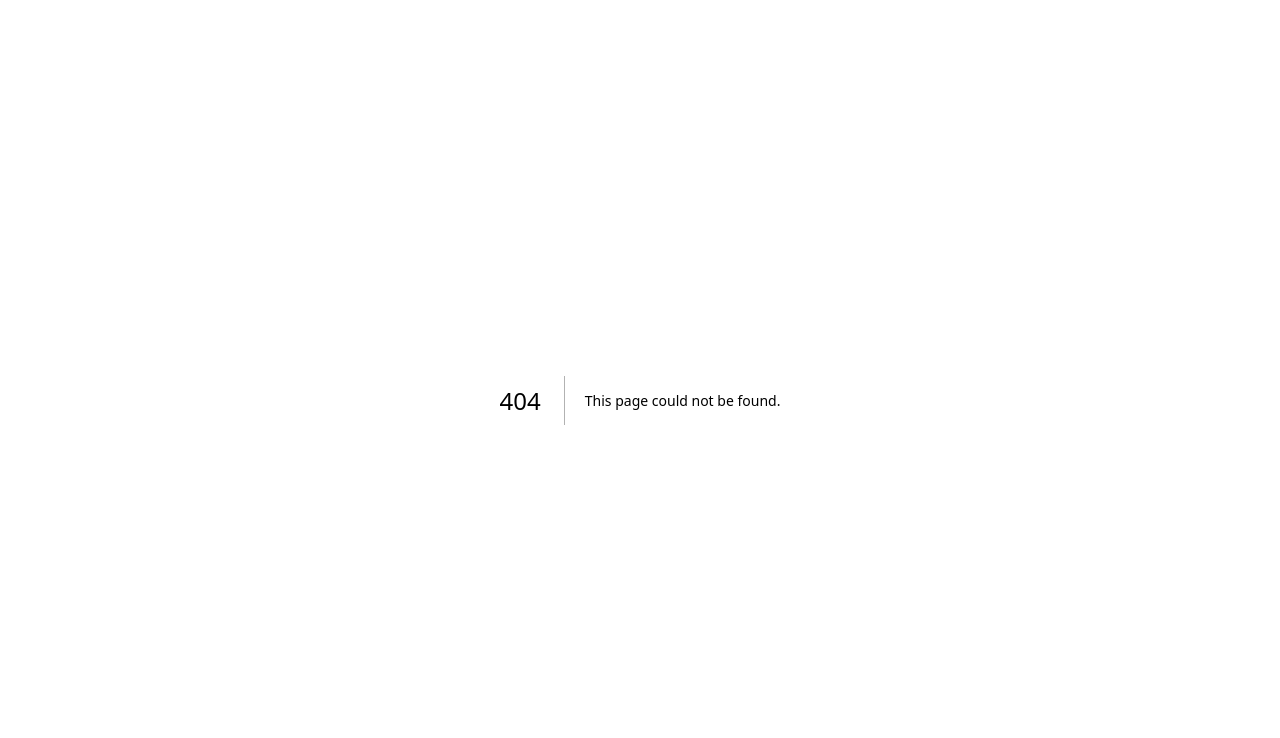
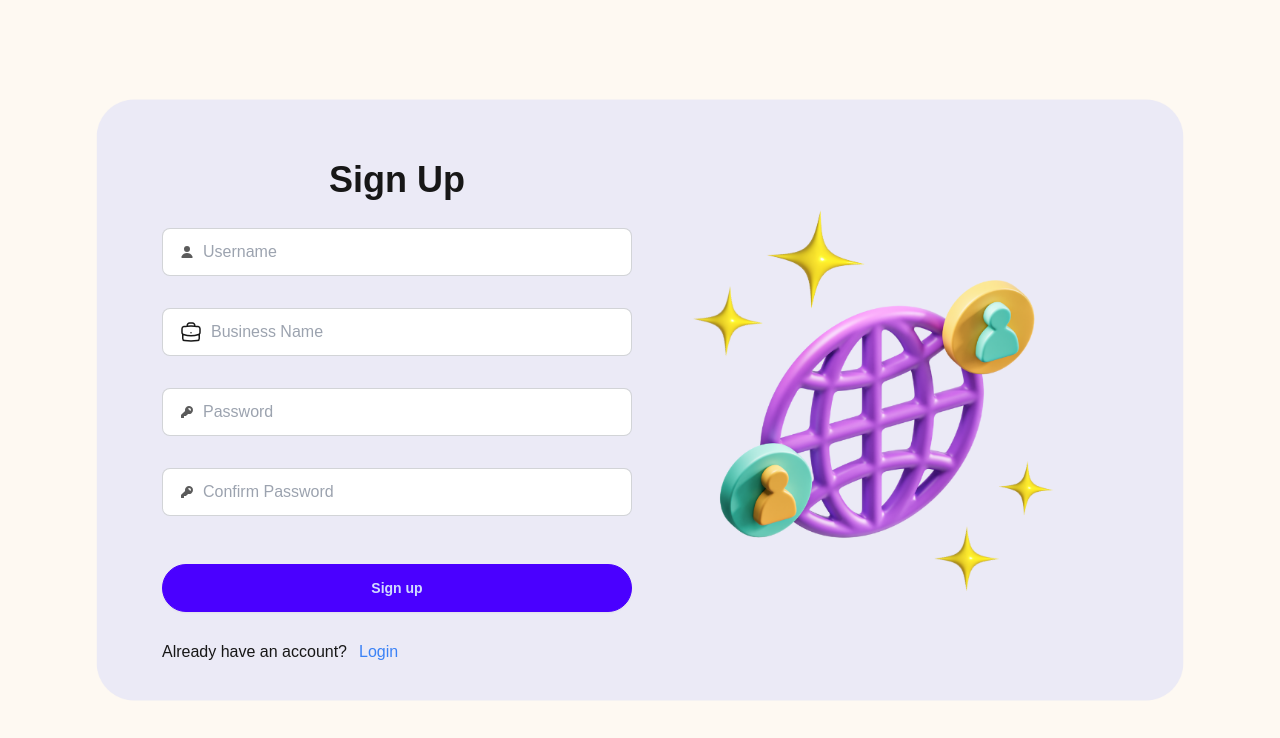
Before and after one commit to ParimaSA/Queue_Management, a Next.js app in the folder frontend/: page /business/signup in a window 1280 px wide. Before the commit this address had no page. Shown: the top 738 px of the page. Built offline with nearby package versions, Linux system fonts and the light colour scheme.

Commit message:
Implement components to sign up page

```diff
--- /dev/null
+++ b/frontend/app/business/signup/page.tsx
@@ -0,0 +1,163 @@
+"use client";
+import React, { useState } from 'react';
+import { useRouter } from 'next/navigation';
+import Link from 'next/link';
+
+interface FormData {
+    username: string;
+    password: string;
+    confirmpassword: string;
+    businessname: string;
+}
+
+const SignUpForm = () => {
+    const router = useRouter()
+    const [formData, setFormData] = useState<FormData>({ username: '', businessname: '', password: '', confirmpassword: ''});
+    const [error, setError] = useState<string | null>(null);
+
+    const handleChange = (e: React.ChangeEvent<HTMLInputElement>) => {
+        const { name, value } = e.target;
+        setFormData((prevData) => ({ ...prevData, [name]: value }));
+    };
+
+    const handleSubmit = async (e: React.FormEvent<HTMLFormElement>) => {
+        e.preventDefault();
+
+        try {
+            const response = await fetch('/api/signup', {
+                method: 'POST',
+                headers: {
+                    'Content-Type': 'application/json',
+                },
+                body: JSON.stringify(formData),
+            });
+
+            if (!response.ok) {
+                const errorData = await response.json();
+                throw new Error(errorData.message || 'Signup failed');
+            }
+
+            const data = await response.json();
+            console.log('Login successful:', data);
+            localStorage.setItem('token', data.access);
+            console.log('Response data:', data);
+            router.replace('/business')
+        } catch (err) {
+            setError((err as Error).message);
+        }
+    };
+
+    const loginBackground = {
+        backgroundImage: "url('/login_background.png')",
+        backgroundSize: 'cover',
+        backgroundPosition: 'center',
+        height: '100vh',
+      }
+
+  return (
+    <form onSubmit={handleSubmit}
+      className="flex flex-col grid gird-cols-7 gap-4 pt-40" style={loginBackground}>
+
+        {error && <p className="text-red-500">{error}</p>}
+
+        <div className='grid grid-cols-8 gap-4'>
+          <div className='col-start-2 col-span-3 flex flex-col'>
+            <label className='text-4xl text-center font-bold'>Sign Up</label>
+            <div className='pt-7'/>
+              <div className="input input-bordered flex items-center gap-2">
+              <svg
+                xmlns="http://www.w3.org/2000/svg"
+                viewBox="0 0 16 16"
+                fill="currentColor"
+                className="h-4 w-4 opacity-70"
+              >
+                <path d="M8 8a3 3 0 1 0 0-6 3 3 0 0 0 0 6ZM12.735 14c.618 0 1.093-.561.872-1.139a6.002 6.002 0 0 0-11.215 0c-.22.578.254 1.139.872 1.139h9.47Z" />
+              </svg>
+              <input
+                type="text"
+                id="username"
+                name="username"
+                value={formData.username}
+                onChange={handleChange}
+                required
+                placeholder="Username"
+              />
+            </div>
+            <div className='pt-8'/>
+            <label className="input input-bordered flex items-center gap-2">
+            <svg xmlns="http://www.w3.org/2000/svg" fill="none" viewBox="0 0 24 24" strokeWidth="1.5" stroke="currentColor" className="size-6">
+            <path strokeLinecap="round" strokeLinejoin="round" d="M20.25 14.15v4.25c0 1.094-.787 2.036-1.872 2.18-2.087.277-4.216.42-6.378.42s-4.291-.143-6.378-.42c-1.085-.144-1.872-1.086-1.872-2.18v-4.25m16.5 0a2.18 2.18 0 0 0 .75-1.661V8.706c0-1.081-.768-2.015-1.837-2.175a48.114 48.114 0 0 0-3.413-.387m4.5 8.006c-.194.165-.42.295-.673.38A23.978 23.978 0 0 1 12 15.75c-2.648 0-5.195-.429-7.577-1.22a2.016 2.016 0 0 1-.673-.38m0 0A2.18 2.18 0 0 1 3 12.489V8.706c0-1.081.768-2.015 1.837-2.175a48.111 48.111 0 0 1 3.413-.387m7.5 0V5.25A2.25 2.25 0 0 0 13.5 3h-3a2.25 2.25 0 0 0-2.25 2.25v.894m7.5 0a48.667 48.667 0 0 0-7.5 0M12 12.75h.008v.008H12v-.008Z" />
+            </svg>
+            <input
+                type="text"
+                id="businessname"
+                name="businessname"
+                value={formData.businessname}
+                onChange={handleChange}
+                required
+                placeholder="Business Name"
+              />
+            </label>
+            <div className='pt-8'/>
+            <div className="input input-bordered flex items-center gap-2">
+              <svg
+                xmlns="http://www.w3.org/2000/svg"
+                viewBox="0 0 16 16"
+                fill="currentColor"
+                className="h-4 w-4 opacity-70"
+              >
+                <path
+                  fillRule="evenodd"
+                  d="M14 6a4 4 0 0 1-4.899 3.899l-1.955 1.955a.5.5 0 0 1-.353.146H5v1.5a.5.5 0 0 1-.5.5h-2a.5.5 0 0 1-.5-.5v-2.293a.5.5 0 0 1 .146-.353l3.955-3.955A4 4 0 1 1 14 6Zm-4-2a.75.75 0 0 0 0 1.5.5.5 0 0 1 .5.5.75.75 0 0 0 1.5 0 2 2 0 0 0-2-2Z"
+                  clipRule="evenodd"
+                />
+              </svg>
+              <input
+                type="password"
+                id="password"
+                name="password"
+                value={formData.password}
+                onChange={handleChange}
+                required
+                placeholder="Password"
+              />
+            </div>
+            <div className='pt-8'/>
+            <div className="input input-bordered flex items-center gap-2">
+              <svg
+                xmlns="http://www.w3.org/2000/svg"
+                viewBox="0 0 16 16"
+                fill="currentColor"
+                className="h-4 w-4 opacity-70"
+              >
+                <path
+                  fillRule="evenodd"
+                  d="M14 6a4 4 0 0 1-4.899 3.899l-1.955 1.955a.5.5 0 0 1-.353.146H5v1.5a.5.5 0 0 1-.5.5h-2a.5.5 0 0 1-.5-.5v-2.293a.5.5 0 0 1 .146-.353l3.955-3.955A4 4 0 1 1 14 6Zm-4-2a.75.75 0 0 0 0 1.5.5.5 0 0 1 .5.5.75.75 0 0 0 1.5 0 2 2 0 0 0-2-2Z"
+                  clipRule="evenodd"
+                />
+              </svg>
+              <input
+                type="password"
+                id="confirmpassword"
+                name="confirmpassword"
+                value={formData.confirmpassword}
+                onChange={handleChange}
+                required
+                placeholder="Confirm Password"
+              />
+            </div>
+
+            <div className='pt-12'/>
+            <button type="submit" className='btn btn-primary w-full rounded-full'>Sign up</button>
+            <div className='pt-7'/>
+            <div className='space-x-3'>
+                <label>Already have an account?</label>
+                <Link href='/business/login' className='text-blue-500 hover:underline'>Login</Link>
+            </div>
+          </div>
+        </div>
+      </form>
+    );
+};
+
+export default SignUpForm
```
